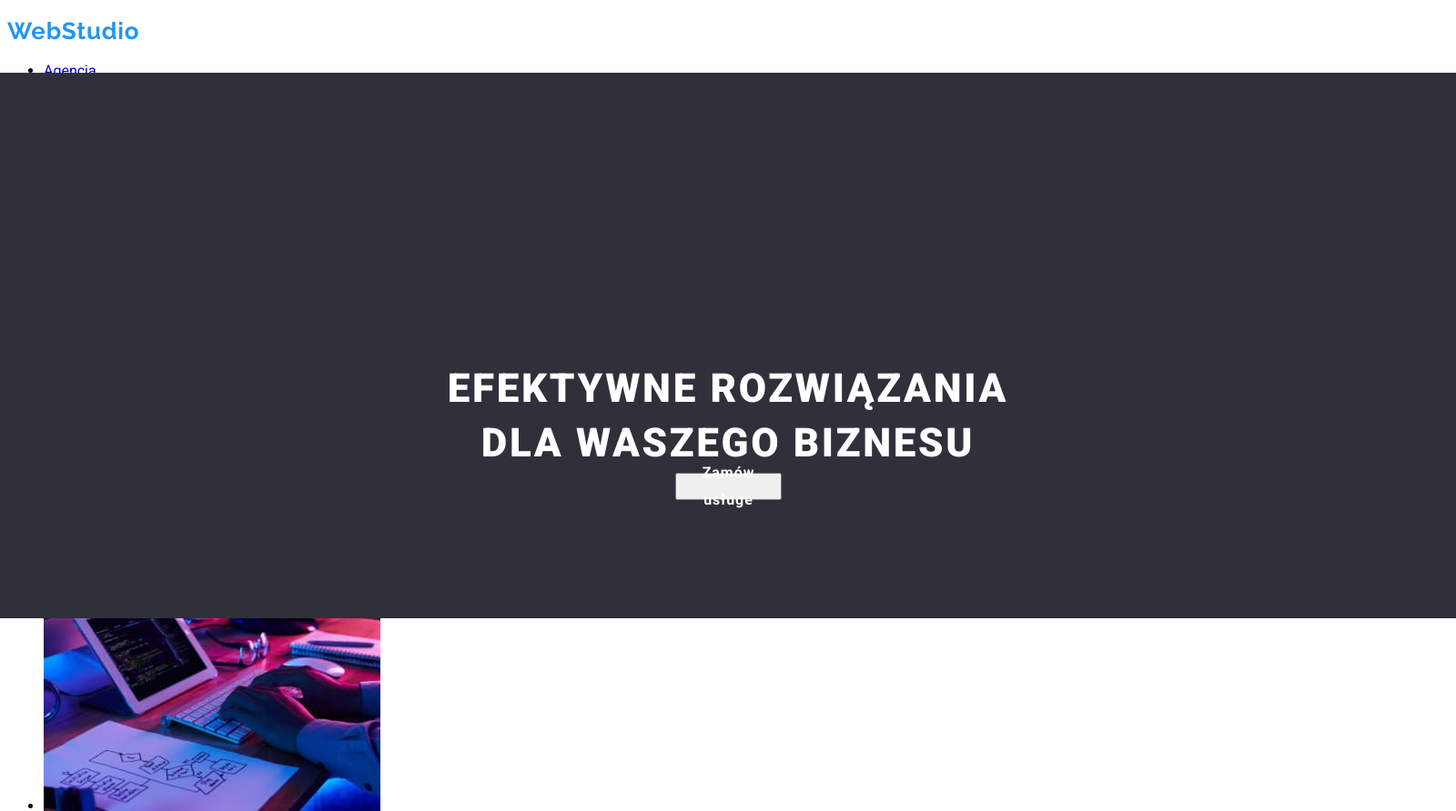
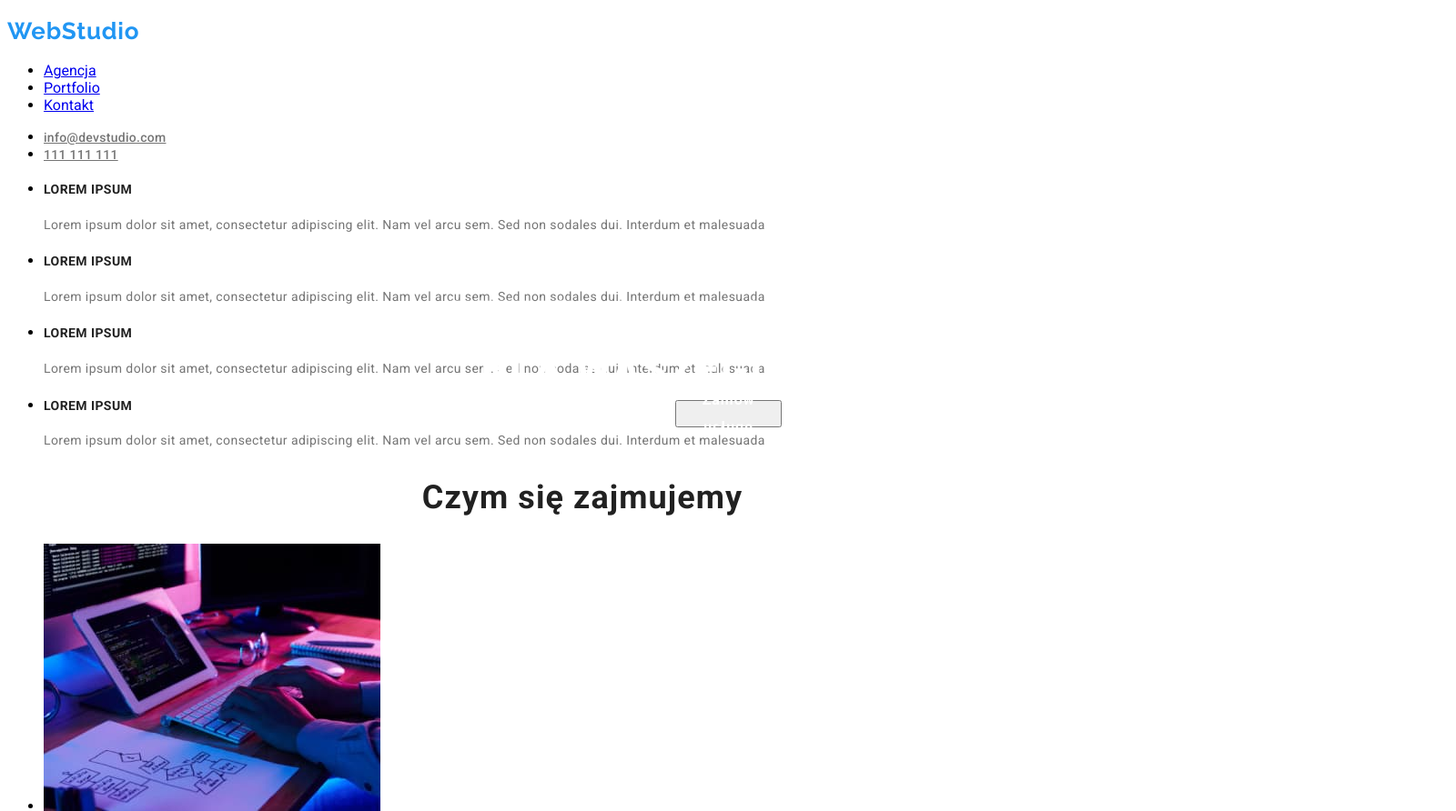
Before and after one commit to KrystianKotecki/goit-markup-hw-02, a plain HTML site: page index.html in a window 1280 px wide. Shown: the top 892 px of the page at 91% size, 1600 px wide, since content can reach past the window. Drawn offline with Linux system fonts and the light colour scheme.

Commit message:
css update

```diff
--- a/css/styles.css
+++ b/css/styles.css
@@ -39,15 +39,6 @@
 .navi-kontakt :focus,
 .navi-kontakt :active {
   color: #2196f3;
-}
-.main-section-background {
-  position: absolute;
-  width: 1600px;
-  height: 600px;
-  left: 0px;
-  top: 80px;
-
-  background: #2f303a;
 }
 .main-section {
   position: absolute;
```
